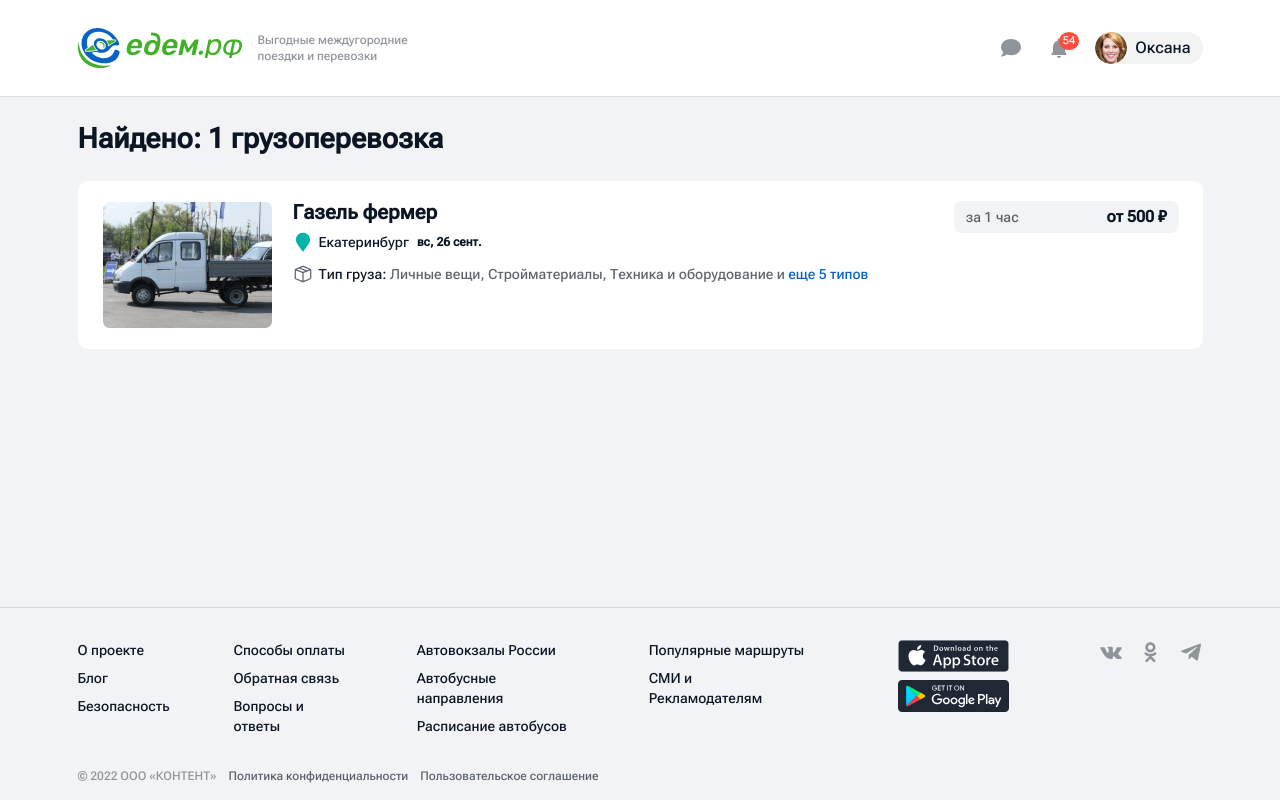
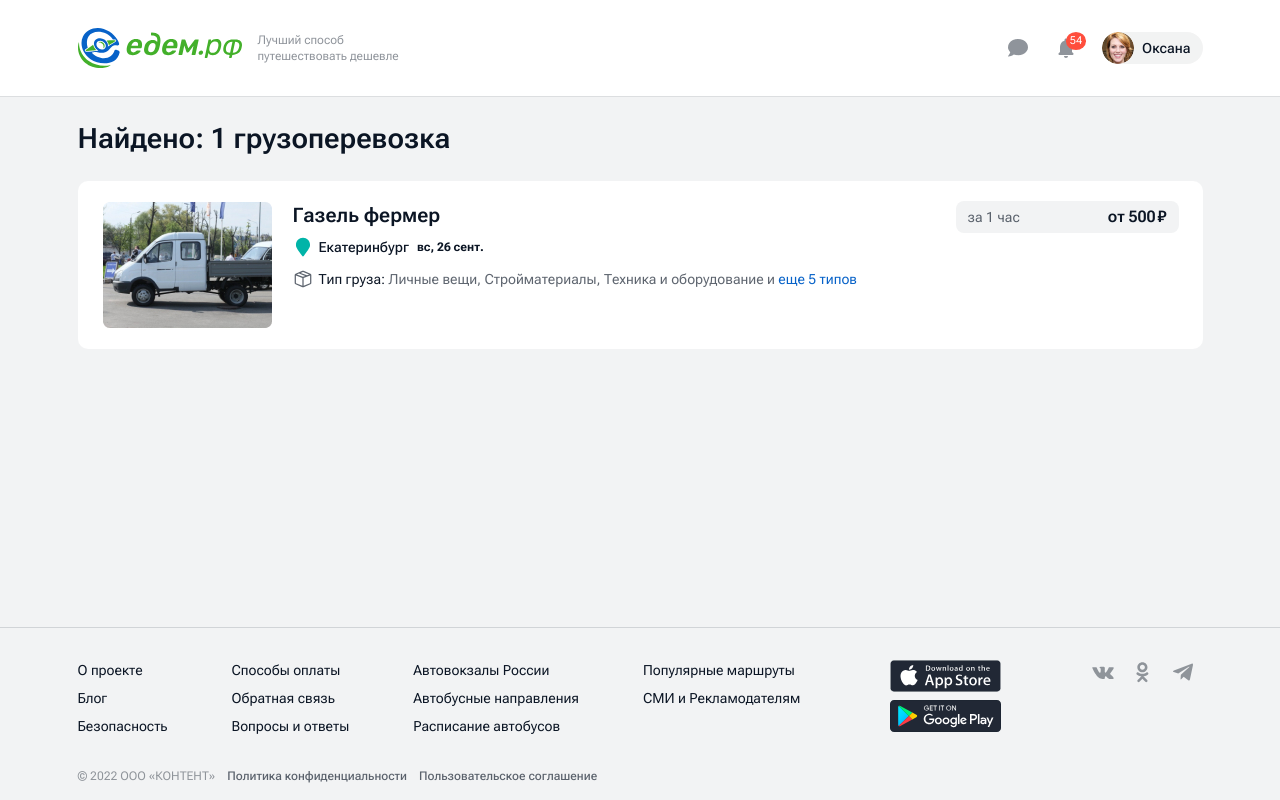
Before and after one commit to SilencerWeb/edem.rf-test, a React (Create React App) app: page / in a window 1280 px wide. Built offline with nearby package versions, Linux system fonts and the light colour scheme.

Commit message:
adds a few small fixes

```diff
--- a/public/index.html
+++ b/public/index.html
@@ -29,7 +29,7 @@
     <link rel="preconnect" href="https://fonts.googleapis.com" />
     <link rel="preconnect" href="https://fonts.gstatic.com" crossorigin />
     <link
-      href="https://fonts.googleapis.com/css2?family=Roboto+Flex:opsz,wght@400,500,600,700&display=swap"
+      href="https://fonts.googleapis.com/css?family=Roboto+Flex:400,500,600,700&display=swap"
       rel="stylesheet"
     />
 
--- a/src/components/header/header.js
+++ b/src/components/header/header.js
@@ -13,8 +13,16 @@ export function Header() {
     <header className={styles.wrapper}>
       <div className={clsx("container", styles.inner)}>
         <div className={styles.logo}>
-          <img src={logo} alt="" />
-          <span>Выгодные междугородние поездки и перевозки</span>
+          <a href="/">
+            <img
+              width="164"
+              height="40"
+              src={logo}
+              loading="eager"
+              alt="Едем.рф"
+            />
+          </a>
+          <span>Лучший способ путешествовать дешевле</span>
         </div>
         <ul className={styles.navigation}>
           <li className={styles["navigation-item"]}>
--- a/src/components/header/header.module.scss
+++ b/src/components/header/header.module.scss
@@ -14,6 +14,10 @@
 .logo {
   display: flex;
   align-items: center;
+
+  img {
+    display: block;
+  }
 
   span {
     max-width: 160px;
@@ -77,6 +81,7 @@
 .navigation-profile {
   display: flex;
   align-items: center;
+  font-size: 14px;
   font-weight: 500;
   text-decoration: none;
   background-color: rgba(11, 21, 36, 0.05);
--- a/src/components/search-results/card/card.js
+++ b/src/components/search-results/card/card.js
@@ -1,3 +1,4 @@
+import { Fragment } from "react";
 import clsx from "clsx";
 
 import photo from "./images/photo.jpg";
@@ -41,33 +42,31 @@ export function Card({ className, title, city, date, types, price }) {
           <Box />
           <p className={styles["types-list"]}>
             <span>Тип груза: </span>
-            <span>
             {typesToRender.map((type, index) => {
-                const isLast = index + 1 === MAX_AMOUNT_OF_TYPES_TO_RENDER;
+              const isLast = index === typesToRender.length - 1;
 
               return (
-                  <span key={type}>
+                <Fragment key={type}>
                   {type}
                   {!isLast && ", "}
-                  </span>
+                </Fragment>
               );
             })}
-            </span>
             {typesToShowInTooltip.length > 0 && (
-              <span>
+              <>
                 {" "}
                 и{" "}
                 <span className={styles["types-more"]}>
                   еще {typesToShowInTooltip.length} типов
                 </span>
-              </span>
+              </>
             )}
           </p>
         </div>
       </div>
       <div className={styles.price}>
         <span className={styles["price-period"]}>за 1 час</span>
-        <span className={styles["price-value"]}>от {price} ₽</span>
+        <span className={styles["price-value"]}>от {price} ₽</span>
       </div>
     </div>
   );
--- a/src/components/search-results/card/card.module.scss
+++ b/src/components/search-results/card/card.module.scss
@@ -25,6 +25,7 @@
 
 .title {
   font-size: 20px;
+  line-height: 28px;
   font-weight: 600;
   margin-top: 0;
   margin-bottom: 0;
@@ -73,7 +74,9 @@
 }
 
 .types-more {
+  position: relative;
   color: #0762c8;
+  cursor: pointer;
 }
 
 .price {
--- a/src/index.scss
+++ b/src/index.scss
@@ -4,6 +4,8 @@ body {
   font-family: "Roboto Flex", sans-serif;
   color: #0b1524;
   background-color: #f2f3f4;
+  -webkit-font-smoothing: antialiased;
+  -moz-osx-font-smoothing: grayscale;
 }
 
 .container {
```
Lines whose indentation alone changed are shown as unchanged.
